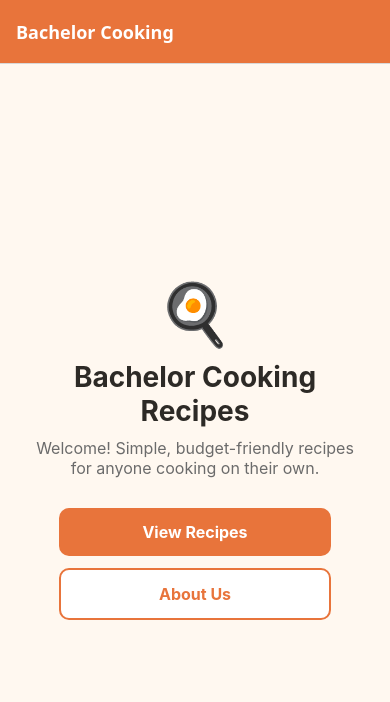
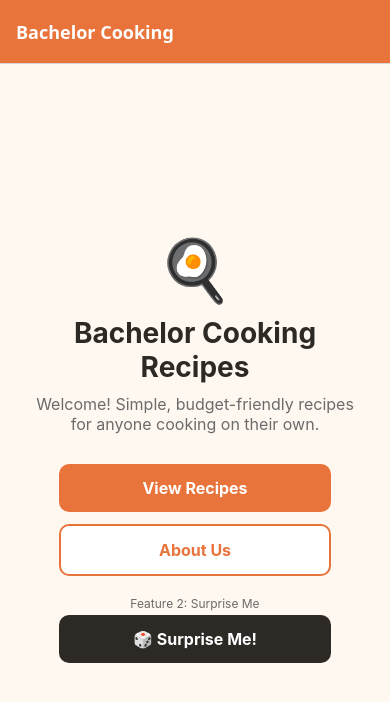
Before and after one commit to minexart/a2-bachelor-cooking, a React Native app: screen /Home in a window 390 px wide. Shown: the top 702 px of the page. Built offline with nearby package versions, Linux system fonts and the light colour scheme.

Commit message:
Step 9: Feature 2 Surprise Me

```diff
--- a/src/screens/HomeScreen.tsx
+++ b/src/screens/HomeScreen.tsx
@@ -1,30 +1,60 @@
-import React from 'react';
-import {Pressable, StyleSheet, View, Text} from 'react-native';
-import { COLORS } from '../styles/theme';
+import React from "react";
+import { Pressable, StyleSheet, Text, View } from "react-native";
+import { allRecipes } from "../data/recipes";
+import { COLORS } from "../styles/theme";
 
-export default function HomeScreen({navigation }: any)
-{
-    return(
+export default function HomeScreen({ navigation }: any) {
+  //pick a random recipe and open its details
+  function surpriseMe() {
+    if (allRecipes.length === 0) {
+      return;
+    }
+    const randomIndex = Math.floor(Math.random() * allRecipes.length);
+    const randomRecipe = allRecipes[randomIndex];
+    navigation.navigate("RecipeDetails", { recipeId: randomRecipe.id });
+  }
+
+  return (
     <View style={styles.container}>
       <Text style={styles.emoji}>🍳</Text>
+      {/* app title and welcome message */}
       <Text style={styles.title}>Bachelor Cooking Recipes</Text>
       <Text style={styles.welcome}>
-                Welcome! Simple, budget-friendly recipes
-                for anyone cooking on their own.
+        Welcome! Simple, budget-friendly recipes for anyone cooking on their own.
       </Text>
 
-            <Pressable style={styles.button} onPress={() =>
-                navigation.navigate("RecipeList")}>
+      {/* goes to the Recipe List screen */}
+      <Pressable
+        style={styles.button}
+        onPress={() => navigation.navigate("RecipeList")}
+      >
         <Text style={styles.buttonText}>View Recipes</Text>
       </Pressable>
 
-            <Pressable style={[styles.button, styles.secondaryButton]}
-             onPress={() => navigation.navigate("About")}>
+      {/* goes to the About Us screen */}
+      <Pressable
+        style={[styles.button, styles.secondaryButton]}
+        onPress={() => navigation.navigate("About")}
+      >
         <Text style={[styles.buttonText, styles.secondaryText]}>About Us</Text>
+      </Pressable>
+
+      {/* Feature 2: Surprise Me (label required) */}
+      <Text style={styles.feature}>Feature 2: Surprise Me</Text>
+      <Pressable
+        style={({ pressed }) => [
+          styles.button,
+          styles.surpriseButton,
+          pressed && styles.buttonPressed,
+        ]}
+        onPress={surpriseMe}
+      >
+        <Text style={styles.buttonText}>🎲 Surprise Me!</Text>
       </Pressable>
     </View>
   );
 }
+
 //external styling
 const styles = StyleSheet.create({
   container: {
@@ -63,4 +93,16 @@ const styles = StyleSheet.create({
     borderColor: COLORS.primary,
   },
   secondaryText: { color: COLORS.primary },
+  feature: {
+    fontSize: 12,
+    color: COLORS.grey,
+    marginTop: 8,
+    marginBottom: 4,
+  },
+  surpriseButton: {
+    backgroundColor: COLORS.dark,
+  },
+  buttonPressed: {
+    opacity: 0.7,
+  },
 });
```
Lines whose indentation alone changed are shown as unchanged.
